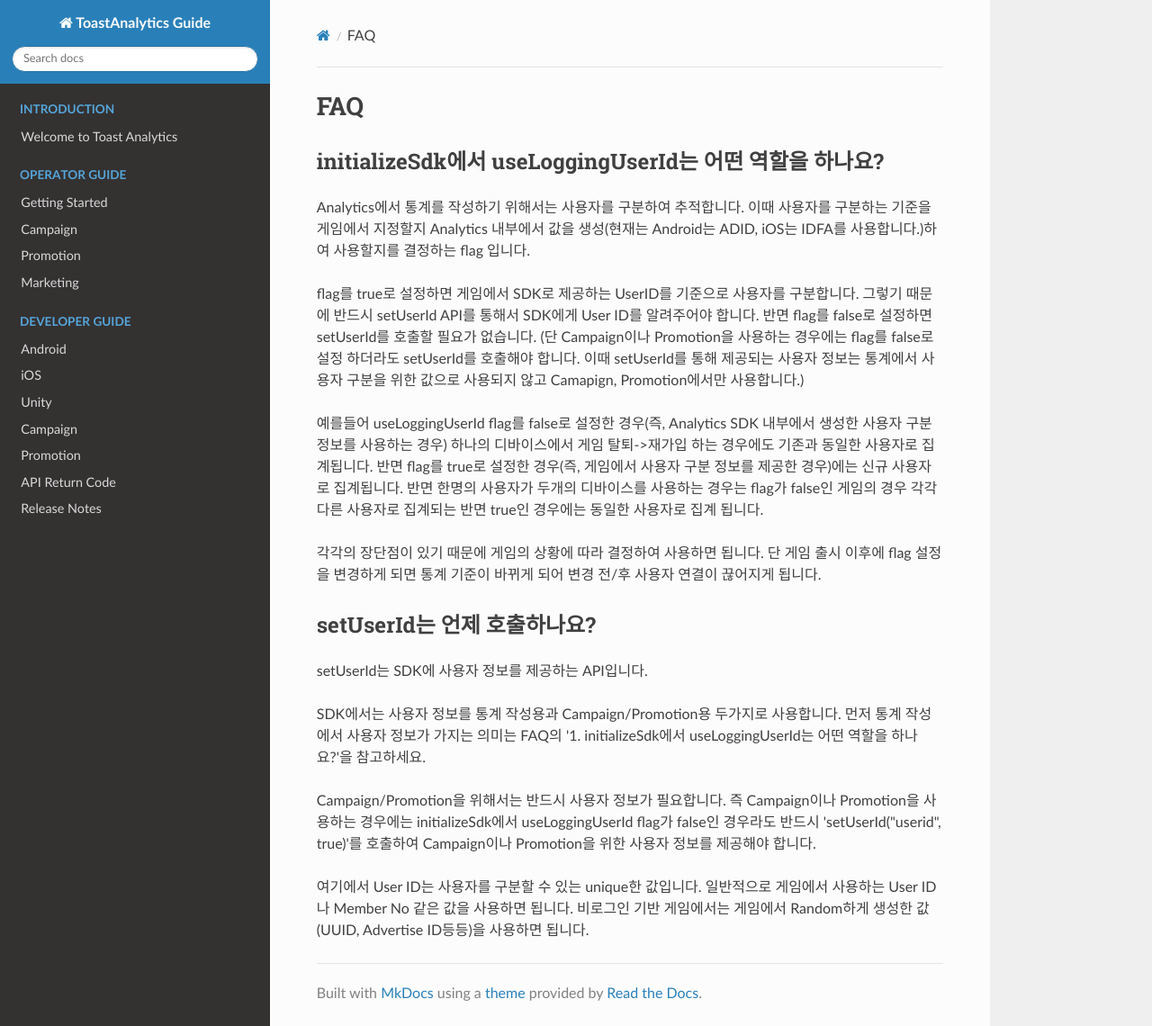
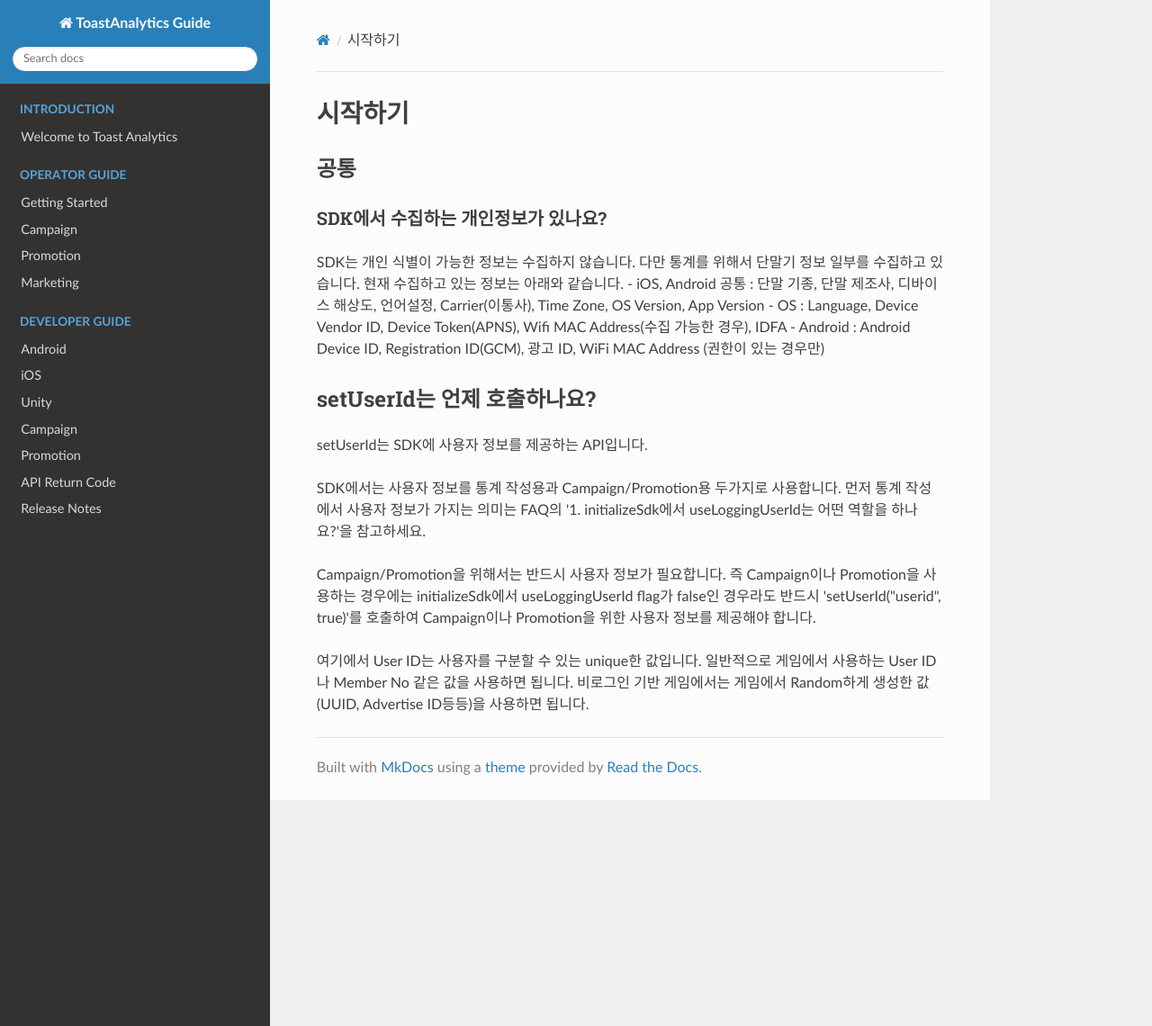
Before and after one commit to ToastAnalytics/ToastAnalytics, an MkDocs documentation site: the page built from docs/FAQ/FAQ.md, in a window 1280 px wide and 1140 px high. Shown: the whole window at 90% size. Built offline with MkDocs 1.6.1, drawn with Linux system fonts in a browser that asks for light colours; nearby versions of some CDN libraries; old or Windows-style settings are respelled for this version of MkDocs.

Commit message:
Update FAQ.md

```diff
--- a/docs/FAQ/FAQ.md
+++ b/docs/FAQ/FAQ.md
@@ -1,16 +1,14 @@
 
-# FAQ
+# 시작하기
 
-## initializeSdk에서 useLoggingUserId는 어떤 역할을 하나요?
+## 공통
 
-Analytics에서 통계를 작성하기 위해서는 사용자를 구분하여 추적합니다. 이때 사용자를 구분하는 기준을 게임에서 지정할지 Analytics 내부에서 값을 생성(현재는 Android는 ADID, iOS는 IDFA를 사용합니다.)하여 사용할지를 결정하는 flag 입니다.
+### SDK에서 수집하는 개인정보가 있나요?
 
-flag를 true로 설정하면 게임에서 SDK로 제공하는 UserID를 기준으로 사용자를 구분합니다. 그렇기 때문에 반드시 setUserId API를 통해서 SDK에게 User ID를 알려주어야 합니다. 반면 flag를 false로 설정하면 setUserId를 호출할 필요가 없습니다. (단 Campaign이나 Promotion을 사용하는 경우에는 flag를 false로 설정 하더라도 setUserId를 호출해야 합니다. 이때 setUserId를 통해 제공되는 사용자 정보는 통계에서 사용자 구분을 위한 값으로 사용되지 않고 Camapign, Promotion에서만 사용합니다.)
-
-예를들어 useLoggingUserId flag를 false로 설정한 경우(즉, Analytics SDK 내부에서 생성한 사용자 구분 정보를 사용하는 경우) 하나의 디바이스에서 게임 탈퇴->재가입 하는 경우에도 기존과 동일한 사용자로 집계됩니다. 반면 flag를 true로 설정한 경우(즉, 게임에서 사용자 구분 정보를 제공한 경우)에는 신규 사용자로 집계됩니다.
-반면 한명의 사용자가 두개의 디바이스를 사용하는 경우는 flag가 false인 게임의 경우 각각 다른 사용자로 집계되는 반면 true인 경우에는 동일한 사용자로 집계 됩니다.
-
-각각의 장단점이 있기 때문에 게임의 상황에 따라 결정하여 사용하면 됩니다. 단 게임 출시 이후에 flag 설정을 변경하게 되면 통계 기준이 바뀌게 되어 변경 전/후 사용자 연결이 끊어지게 됩니다.
+SDK는 개인 식별이 가능한 정보는 수집하지 않습니다. 다만 통계를 위해서 단말기 정보 일부를 수집하고 있습니다. 현재 수집하고 있는 정보는 아래와 같습니다.
+- iOS, Android 공통 : 단말 기종, 단말 제조사, 디바이스 해상도, 언어설정, Carrier(이통사), Time Zone, OS Version, App Version
+- OS : Language, Device Vendor ID, Device Token(APNS), Wifi MAC Address(수집 가능한 경우), IDFA
+- Android : Android Device ID, Registration ID(GCM), 광고 ID, WiFi MAC Address (권한이 있는 경우만)
 
 
 ## setUserId는 언제 호출하나요?
```
